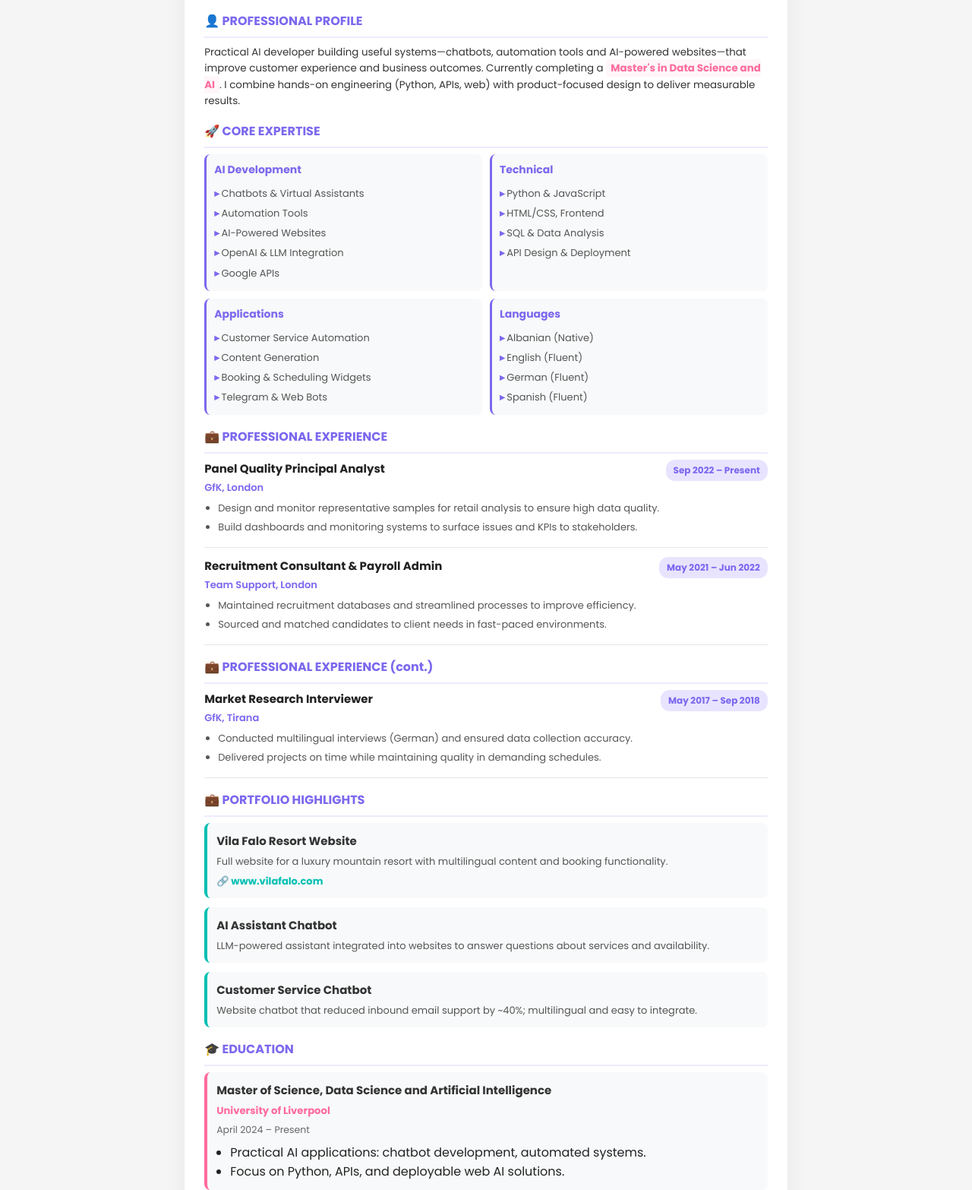
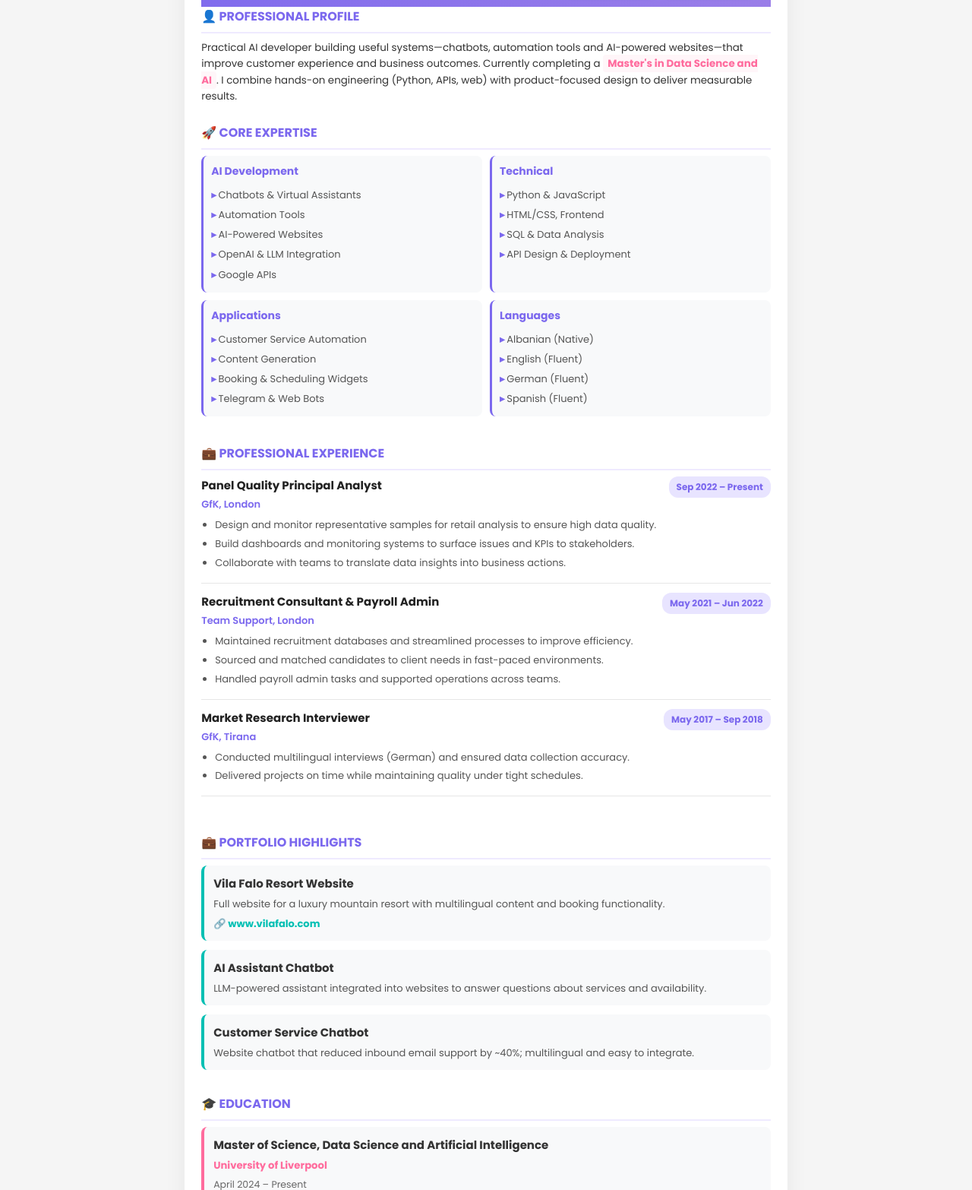
Before and after one commit to kristina-hanxhara9/CV, a plain HTML site: page cv-updated.html in a window 1280 px wide. Shown: the part 192-1758 px from the top of the page at 76% size. Drawn offline with Linux system fonts and the light colour scheme.

Commit message:
changing the order

```diff
--- a/cv-updated.html
+++ b/cv-updated.html
@@ -6,183 +6,114 @@
 <title>Kristina Hanxhara - CV</title>
 <link href="https://fonts.googleapis.com/css2?family=Poppins:wght@300;400;500;600;700;800&display=swap" rel="stylesheet">
 <style>
-        /* ---------- Reset & base ---------- */
-        * { box-sizing: border-box; margin: 0; padding: 0; }
-        html,body { height: 100%; }
-        body {
-            font-family: 'Poppins', sans-serif;
-            background: #f5f5f5;
-            color: #222;
-            padding: 12px;
-            -webkit-font-smoothing: antialiased;
-            -moz-osx-font-smoothing: grayscale;
+    /* Reset */
+    *{box-sizing:border-box;margin:0;padding:0}
+    html,body{height:100%}
+    body{
+        font-family:'Poppins',sans-serif;
+        background:#f5f5f5;
+        color:#222;
+        -webkit-font-smoothing:antialiased;
+        -moz-osx-font-smoothing:grayscale;
+        padding:10px;
     }
 
-        /* ---------- Container ---------- */
-        .cv-container {
-            max-width: 210mm; /* A4 width */
-            margin: 0 auto;
-            background: #fff;
-            box-shadow: 0 8px 28px rgba(0,0,0,0.06);
-            overflow: visible;
+    /* Container */
+    .cv-container{max-width:210mm;margin:0 auto;background:#fff;box-shadow:0 8px 28px rgba(0,0,0,0.06);overflow:visible}
+
+    /* Header (compact) */
+    .cv-header{
+        background:linear-gradient(135deg,#7b68ee 0%,#9a7ee8 100%);
+        color:#fff;padding:18px 22px;display:flex;align-items:center;justify-content:space-between;gap:12px;
+    }
+    .cv-header .left{max-width:68%}
+    .cv-header h1{font-size:30px;font-weight:800;margin-bottom:4px;letter-spacing:0.6px}
+    .cv-header .title{font-size:13px;font-weight:600;opacity:.98;margin-bottom:6px}
+    .contact-bar{display:flex;gap:12px;font-size:13px;flex-wrap:wrap;align-items:center}
+    .contact-bar span{display:inline-flex;gap:8px;align-items:center}
+
+    .qr-codes-header{display:flex;gap:10px;align-items:center}
+    .qr-code-box{background:#fff;padding:8px;border-radius:8px;width:118px;text-align:center;box-shadow:0 3px 10px rgba(0,0,0,.12)}
+    .qr-img-small{width:98px;height:98px;object-fit:contain;display:block;margin:0 auto 6px;border-radius:6px;background:#f0f0f0}
+    .qr-label-small{font-size:11px;color:#7b68ee;font-weight:700}
+
+    /* Content general */
+    .page{padding:18px 22px} /* used to create 3 print pages */
+    .section-title{
+        color:#7b68ee;font-size:16px;font-weight:700;margin-bottom:8px;display:flex;align-items:center;gap:8px;border-bottom:2px solid #efeaff;padding-bottom:8px
     }
 
-        /* ---------- Header (compact) ---------- */
-        .cv-header {
-            background: linear-gradient(135deg,#7b68ee 0%,#9a7ee8 100%);
-            color: white;
-            padding: 20px 26px;
-            display:flex;
-            align-items:center;
-            justify-content:space-between;
-            gap:12px;
-        }
-        .cv-header .left { max-width: 68%; }
-        .cv-header h1 { font-size: 30px; font-weight:800; margin-bottom:4px; letter-spacing:0.6px; }
-        .cv-header .title { font-size:13px; font-weight:600; opacity:0.98; margin-bottom:6px; }
-        .contact-bar { display:flex; gap:12px; font-size:13px; flex-wrap:wrap; align-items:center; }
-        .contact-bar span { display:inline-flex; gap:8px; align-items:center; }
-
-        .qr-codes-header { display:flex; gap:10px; align-items:center; }
-        .qr-code-box { background:#fff; padding:8px; border-radius:8px; width:118px; text-align:center; box-shadow: 0 3px 10px rgba(0,0,0,0.12); }
-        .qr-img-small { width:98px; height:98px; object-fit:contain; display:block; margin:0 auto 6px; border-radius:6px; background:#f0f0f0; }
-        .qr-label-small { font-size:11px; color:#7b68ee; font-weight:700; }
-
-        /* ---------- Content (tight) ---------- */
-        .cv-content { padding: 18px 26px 28px; }
-        .cv-section { margin-bottom:16px; }
-        .section-title {
-            color:#7b68ee;
-            font-size:16px;
-            font-weight:700;
-            margin-bottom:8px;
-            display:flex;
-            align-items:center;
-            gap:8px;
-            border-bottom: 2px solid #efeaff;
-            padding-bottom:8px;
+    /* Profile (short + highlight) */
+    .profile-text{line-height:1.6;color:#333;font-size:13.4px}
+    .highlight-degree{
+        font-weight:700;color:#ff6b9d;background:rgba(255,107,157,0.06);padding:2px 6px;border-radius:4px
     }
 
-        /* Short combined profile */
-        .profile-text {
-            line-height:1.6;
-            color:#333;
-            font-size:13.4px;
-        }
-        .highlight-degree {
-            font-weight:700;
-            color:#ff6b9d;
-            background: rgba(255,107,157,0.06);
-            padding:2px 6px;
-            border-radius:4px;
-        }
+    /* Core expertise - dense */
+    .skills-container{display:grid;grid-template-columns:repeat(2,1fr);gap:10px}
+    .skill-group{background:#f8f9fa;padding:10px;border-radius:8px;border-left:3px solid #7b68ee}
+    .skill-group h3{color:#7b68ee;font-size:14px;margin-bottom:8px;font-weight:700}
+    .skill-group ul{list-style:none;padding-left:0}
+    .skill-group li{font-size:13px;color:#555;padding:4px 0;line-height:1.4}
+    .skill-group li::before{content:"▸ ";color:#7b68ee;font-weight:700}
 
-        /* Core expertise dense */
-        .skills-container {
-            display:grid;
-            grid-template-columns: repeat(2, 1fr);
-            gap:10px;
-        }
-        .skill-group {
-            background:#f8f9fa;
-            padding:10px;
-            border-radius:8px;
-            border-left:3px solid #7b68ee;
-        }
-        .skill-group h3 { color:#7b68ee; font-size:14px; margin-bottom:8px; font-weight:700; }
-        .skill-group ul { list-style:none; padding-left:0; }
-        .skill-group li { font-size:13px; color:#555; padding:4px 0; line-height:1.4; }
-        .skill-group li::before { content:"▸ "; color:#7b68ee; font-weight:700; }
+    /* Experience - compact and avoid splitting inside individual entries */
+    .experience-item{margin-bottom:12px;padding-bottom:10px;border-bottom:1px solid #e6e6e6;page-break-inside:avoid;break-inside:avoid;-webkit-column-break-inside:avoid}
+    .experience-header{display:flex;justify-content:space-between;gap:12px;align-items:flex-start}
+    .experience-title{font-size:15px;font-weight:700;color:#222}
+    .experience-company{color:#7b68ee;font-weight:600;font-size:13px;margin-top:4px}
+    .experience-date{background:#e8e4ff;color:#7b68ee;padding:5px 10px;border-radius:12px;font-weight:700;font-size:12px;white-space:nowrap}
+    .experience-description ul{margin-top:8px;padding-left:18px}
+    .experience-description li{font-size:13px;color:#555;margin-bottom:6px;line-height:1.45}
 
-        /* Experience tight and prevented from splitting */
-        .experience-item {
-            margin-bottom:12px;
-            padding-bottom:10px;
-            border-bottom:1px solid #e6e6e6;
-            page-break-inside:avoid;
-            break-inside:avoid;
-            -webkit-column-break-inside:avoid;
-        }
-        .experience-header { display:flex; justify-content:space-between; gap:12px; align-items:flex-start; }
-        .experience-title { font-size:15px; font-weight:700; color:#222; }
-        .experience-company { color:#7b68ee; font-weight:600; font-size:13px; margin-top:4px; }
-        .experience-date { background:#e8e4ff; color:#7b68ee; padding:5px 10px; border-radius:12px; font-weight:700; font-size:12px; white-space:nowrap; }
-        .experience-description ul { margin-top:8px; padding-left:18px; }
-        .experience-description li { font-size:13px; color:#555; margin-bottom:6px; line-height:1.45; }
+    /* Portfolio and Education compact */
+    .portfolio-item,.education-item{background:#f8f9fa;padding:12px;border-radius:8px;margin-bottom:12px;page-break-inside:avoid;break-inside:avoid}
+    .portfolio-item{border-left:4px solid #00bfb3}
+    .education-item{border-left:4px solid #ff6b9d}
+    .portfolio-item h3,.education-item h3{font-size:15px;margin-bottom:6px;color:#333}
+    .degree{color:#ff6b9d;font-weight:700;font-size:13.2px;display:block;margin-bottom:6px}
+    .date{color:#666;font-size:12.5px;display:block;margin-bottom:8px}
 
-        /* Portfolio + Education compact blocks */
-        .portfolio-item, .education-item {
-            background:#f8f9fa;
-            padding:12px;
-            border-radius:8px;
-            margin-bottom:12px;
-            page-break-inside:avoid;
-            break-inside:avoid;
-            -webkit-column-break-inside:avoid;
-        }
-        .portfolio-item { border-left:4px solid #00bfb3; }
-        .education-item { border-left:4px solid #ff6b9d; }
-        .portfolio-item h3, .education-item h3 { font-size:15px; margin-bottom:6px; color:#333; }
-        .degree { color:#ff6b9d; font-weight:700; font-size:13.2px; display:block; margin-bottom:6px; }
-        .date { color:#666; font-size:12.5px; display:block; margin-bottom:8px; }
-
-        .why-text { display:none; } /* Why merged into profile; keep hidden */
-
-        /* small placeholder */
-        .img-missing { width:70px; height:70px; display:flex; align-items:center; justify-content:center; border-radius:6px; background:#fff6fb; color:#ff6b9d; font-size:10px; font-weight:700; text-align:center; padding:6px; margin:0 auto 6px; }
+    /* Small placeholder for missing images */
+    .img-missing{width:70px;height:70px;display:flex;align-items:center;justify-content:center;border-radius:6px;background:#fff6fb;color:#ff6b9d;font-size:10px;font-weight:700;text-align:center;padding:6px;margin:0 auto 6px}
 
     /* Print button */
-        .print-button {
-            position: fixed;
-            top: 14px;
-            right: 14px;
-            background: linear-gradient(135deg,#7b68ee,#9a7ee8);
-            color:#fff;
-            border:none;
-            padding:8px 14px;
-            border-radius:18px;
-            font-weight:700;
-            cursor:pointer;
-            z-index:999;
-            box-shadow:0 6px 18px rgba(0,0,0,0.12);
-            font-size:13px;
-        }
+    .print-button{position:fixed;top:12px;right:12px;background:linear-gradient(135deg,#7b68ee,#9a7ee8);color:#fff;border:none;padding:8px 14px;border-radius:18px;font-weight:700;cursor:pointer;z-index:999;box-shadow:0 6px 18px rgba(0,0,0,.12);font-size:13px}
 
-        /* Page-break helper to encourage 3 pages */
-        .force-page-break { page-break-after: always; break-after: page; }
+    /* Page-break helpers - explicit pages */
+    .page-first{page-break-after:always}
+    .page-second{page-break-after:always}
+    .page-third{page-break-after:always}
 
     /* Print rules */
-        @page { size:A4; margin: 12mm; }
-        @media print {
-            body { background:#fff; padding:0; }
-            .cv-container { box-shadow:none; max-width:100%; }
-            .print-button { display:none; }
-            /* Avoid breaking inside important blocks */
-            .cv-header, .cv-section, .experience-item, .portfolio-item, .education-item, .skill-group {
-                page-break-inside: avoid;
-                break-inside: avoid;
-                -webkit-column-break-inside: avoid;
-            }
-            /* Slightly reduce fonts for print */
-            .profile-text, .experience-description li, .skill-group li { font-size:12.8px; }
-            .cv-header h1 { font-size:28px; }
-            .section-title { font-size:15px; }
+    @page{size:A4;margin:12mm}
+    @media print{
+        body{background:#fff;padding:0}
+        .cv-container{box-shadow:none;max-width:100%}
+        .print-button{display:none}
+        /* avoid inside-block breaks */
+        .cv-header,.section-title,.experience-item,.portfolio-item,.education-item,.skill-group{page-break-inside:avoid;break-inside:avoid;-webkit-column-break-inside:avoid}
+        /* slightly reduce fonts for print */
+        .profile-text,.experience-description li,.skill-group li{font-size:12.8px}
+        .cv-header h1{font-size:28px}
+        .section-title{font-size:15px}
     }
 
     /* Responsive */
-        @media (max-width:720px) {
-            .cv-header { flex-direction:column; text-align:center; padding:14px; gap:8px; }
-            .skills-container { grid-template-columns:1fr; }
-            .qr-code-box { width:100px; padding:6px; }
-            .qr-img-small, .img-missing { width:86px; height:86px; }
+    @media(max-width:720px){
+        .cv-header{flex-direction:column;text-align:center;padding:14px;gap:8px}
+        .skills-container{grid-template-columns:1fr}
+        .qr-code-box{width:100px;padding:6px}
+        .qr-img-small,.img-missing{width:86px;height:86px}
     }
 </style>
 </head>
 <body>
 <button class="print-button" onclick="window.print()">🖨️ Print CV</button>
+<div class="cv-container">
 
-    <div class="cv-container">
-        <!-- Header -->
+    <!-- PAGE 1: header + profile + core expertise -->
+    <div class="page page-first">
         <div class="cv-header">
             <div class="left">
                 <h1>KRISTINA HANXHARA</h1>
@@ -199,36 +130,31 @@
                 <div class="qr-codes-header">
                     <div class="qr-code-box">
                         <img class="qr-img-small" src="./Website-QR-Code.png" alt="Website QR" onerror="this.style.display='none'; this.nextElementSibling.style.display='block'">
-                        <div class="img-missing" style="display:none;">Place<br>qr-website.png</div>
+                        <div class="img-missing" style="display:none">Place<br>qr-website.png</div>
                         <div class="qr-label-small">Portfolio</div>
                     </div>
 
                     <div class="qr-code-box">
                         <img class="qr-img-small" src="./Chatbot-QR-Code.png" alt="Chatbot QR" onerror="this.style.display='none'; this.nextElementSibling.style.display='block'">
-                        <div class="img-missing" style="display:none;">Place<br>qr-chatbot.png</div>
+                        <div class="img-missing" style="display:none">Place<br>qr-chatbot.png</div>
                         <div class="qr-label-small">AI Chat</div>
                     </div>
                 </div>
             </div>
         </div>
 
-        <!-- Main content -->
-        <div class="cv-content">
-
-            <!-- PROFESSIONAL PROFILE (short + WHY merged) -->
-            <div class="cv-section">
+        <div class="page-content">
             <div class="section-title">👤 PROFESSIONAL PROFILE</div>
             <p class="profile-text">
                 Practical AI developer building useful systems—chatbots, automation tools and AI-powered websites—that
                 improve customer experience and business outcomes. Currently completing a <span class="highlight-degree">Master's in Data Science and AI</span>.
                 I combine hands-on engineering (Python, APIs, web) with product-focused design to deliver measurable results.
             </p>
-            </div>
 
-            <!-- CORE EXPERTISE (aim to fit first page) -->
-            <div class="cv-section">
-                <div class="section-title">🚀 CORE EXPERTISE</div>
-                <div class="skills-container">
+            <div style="height:10px"></div>
+
+            <div class="section-title" style="margin-top:14px">🚀 CORE EXPERTISE</div>
+            <div class="skills-container" aria-hidden="false">
                 <div class="skill-group">
                     <h3>AI Development</h3>
                     <ul>
@@ -271,9 +197,11 @@
                 </div>
             </div>
         </div>
+    </div> <!-- end page 1 -->
 
-            <!-- PROFESSIONAL EXPERIENCE (first two items) -->
-            <div class="cv-section">
+    <!-- PAGE 2: PROFESSIONAL EXPERIENCE (all items) -->
+    <div class="page page-second">
+        <div class="page-content">
             <div class="section-title">💼 PROFESSIONAL EXPERIENCE</div>
 
             <div class="experience-item">
@@ -288,6 +216,7 @@
                     <ul>
                         <li>Design and monitor representative samples for retail analysis to ensure high data quality.</li>
                         <li>Build dashboards and monitoring systems to surface issues and KPIs to stakeholders.</li>
+                        <li>Collaborate with teams to translate data insights into business actions.</li>
                     </ul>
                 </div>
             </div>
@@ -304,17 +233,10 @@
                     <ul>
                         <li>Maintained recruitment databases and streamlined processes to improve efficiency.</li>
                         <li>Sourced and matched candidates to client needs in fast-paced environments.</li>
+                        <li>Handled payroll admin tasks and supported operations across teams.</li>
                     </ul>
                 </div>
             </div>
-            </div>
-
-            <!-- Force page break here to help create 3-page output -->
-            <div class="force-page-break"></div>
-
-            <!-- PROFESSIONAL EXPERIENCE (remaining item(s)) -->
-            <div class="cv-section">
-                <div class="section-title" style="margin-top:0">💼 PROFESSIONAL EXPERIENCE (cont.)</div>
 
             <div class="experience-item">
                 <div class="experience-header">
@@ -327,53 +249,51 @@
                 <div class="experience-description">
                     <ul>
                         <li>Conducted multilingual interviews (German) and ensured data collection accuracy.</li>
-                            <li>Delivered projects on time while maintaining quality in demanding schedules.</li>
+                        <li>Delivered projects on time while maintaining quality under tight schedules.</li>
                     </ul>
                 </div>
             </div>
         </div>
+    </div> <!-- end page 2 -->
 
-            <!-- PORTFOLIO HIGHLIGHTS (before education) -->
-            <div class="cv-section">
+    <!-- PAGE 3: PORTFOLIO then EDUCATION -->
+    <div class="page page-third">
+        <div class="page-content">
             <div class="section-title">💼 PORTFOLIO HIGHLIGHTS</div>
 
             <div class="portfolio-item">
                 <h3>Vila Falo Resort Website</h3>
-                    <p style="font-size:13px;color:#555;margin-bottom:6px;">
+                <p style="font-size:13px;color:#555;margin-bottom:6px">
                     Full website for a luxury mountain resort with multilingual content and booking functionality.
                 </p>
-                    <div style="font-size:13px;color:#00bfb3;font-weight:700;">🔗 www.vilafalo.com</div>
+                <div style="font-size:13px;color:#00bfb3;font-weight:700">🔗 www.vilafalo.com</div>
             </div>
 
             <div class="portfolio-item">
                 <h3>AI Assistant Chatbot</h3>
-                    <p style="font-size:13px;color:#555;">
+                <p style="font-size:13px;color:#555">
                     LLM-powered assistant integrated into websites to answer questions about services and availability.
                 </p>
             </div>
 
             <div class="portfolio-item">
                 <h3>Customer Service Chatbot</h3>
-                    <p style="font-size:13px;color:#555;">
+                <p style="font-size:13px;color:#555">
                     Website chatbot that reduced inbound email support by ~40%; multilingual and easy to integrate.
                 </p>
             </div>
-            </div>
 
-            <!-- Force page break so Education appears on last page -->
-            <div class="force-page-break"></div>
+            <div style="height:8px"></div>
 
-            <!-- EDUCATION (last page) -->
-            <div class="cv-section">
-                <div class="section-title">🎓 EDUCATION</div>
+            <div class="section-title" style="margin-top:12px">🎓 EDUCATION</div>
 
             <div class="education-item">
                 <h3>Master of Science, Data Science and Artificial Intelligence</h3>
                 <span class="degree">University of Liverpool</span>
                 <span class="date">April 2024 – Present</span>
-                    <ul style="margin-top:8px;padding-left:18px;">
+                <ul style="margin-top:8px;padding-left:18px">
                     <li>Practical AI applications: chatbot development, automated systems.</li>
-                        <li>Focus on Python, APIs, and deployable web AI solutions.</li>
+                    <li>Focus on Python, APIs and deployable web AI solutions.</li>
                 </ul>
             </div>
 
@@ -381,7 +301,7 @@
                 <h3>Bachelor's in Business Informatics (with High Honors)</h3>
                 <span class="degree">University of Korca "Fan Noli", Albania</span>
                 <span class="date">October 2018 – October 2021</span>
-                    <ul style="margin-top:8px;padding-left:18px;">
+                <ul style="margin-top:8px;padding-left:18px">
                     <li>Thesis: "Web Technologies for Business Automation".</li>
                     <li>Graduated top of class.</li>
                 </ul>
@@ -389,18 +309,18 @@
 
             <div class="education-item">
                 <h3>Technical Certifications</h3>
-                    <ul style="margin-top:8px;padding-left:18px;">
+                <ul style="margin-top:8px;padding-left:18px">
                     <li>Front-End Development (HTML, CSS, JavaScript) – ATC, Albania</li>
                     <li>Finance 5, AlphaWeb – TCT, Albania</li>
                 </ul>
             </div>
         </div>
+    </div> <!-- end page 3 -->
 
-        </div> <!-- end cv-content -->
 </div> <!-- end cv-container -->
 
 <script>
-        // No JS required for print; img onerror reveals placeholders already inlined.
+    // Images have onerror attributes to show placeholders if missing.
 </script>
 </body>
 </html>
```
Lines whose indentation alone changed are shown as unchanged.
